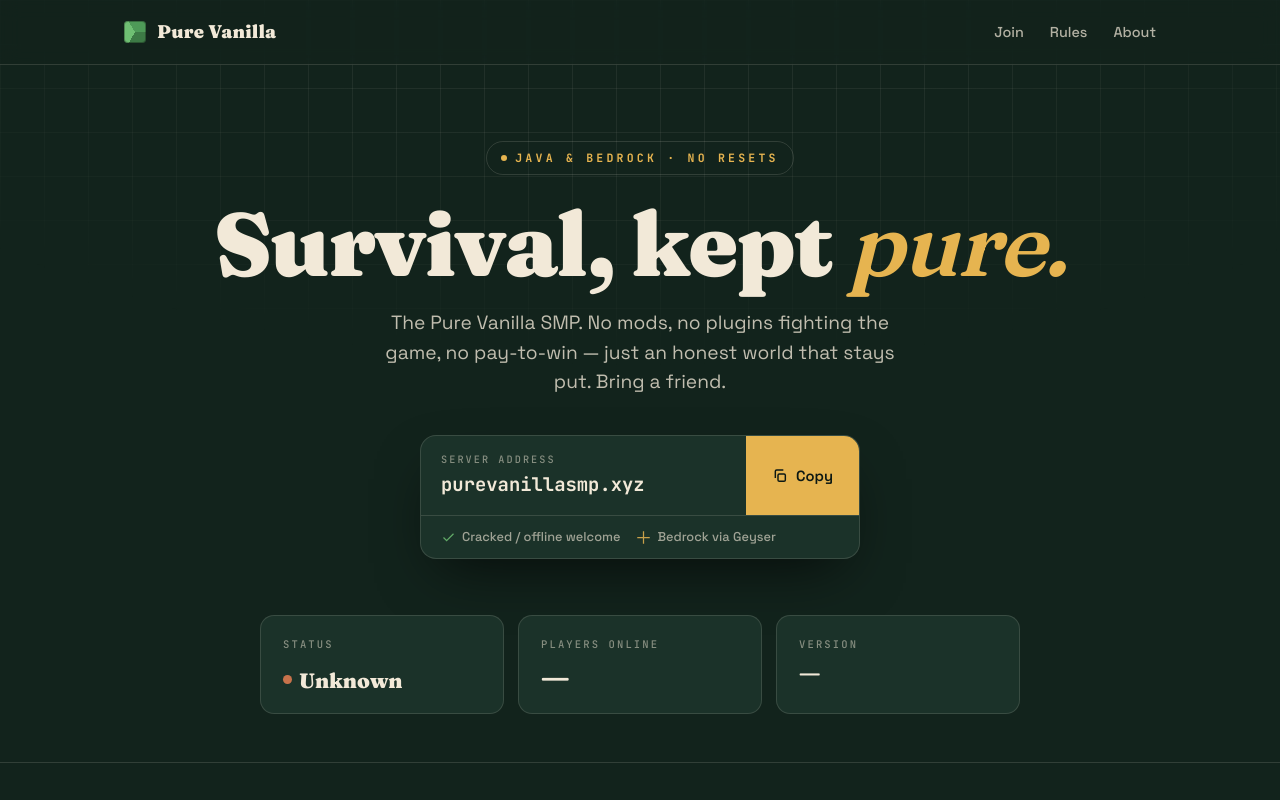
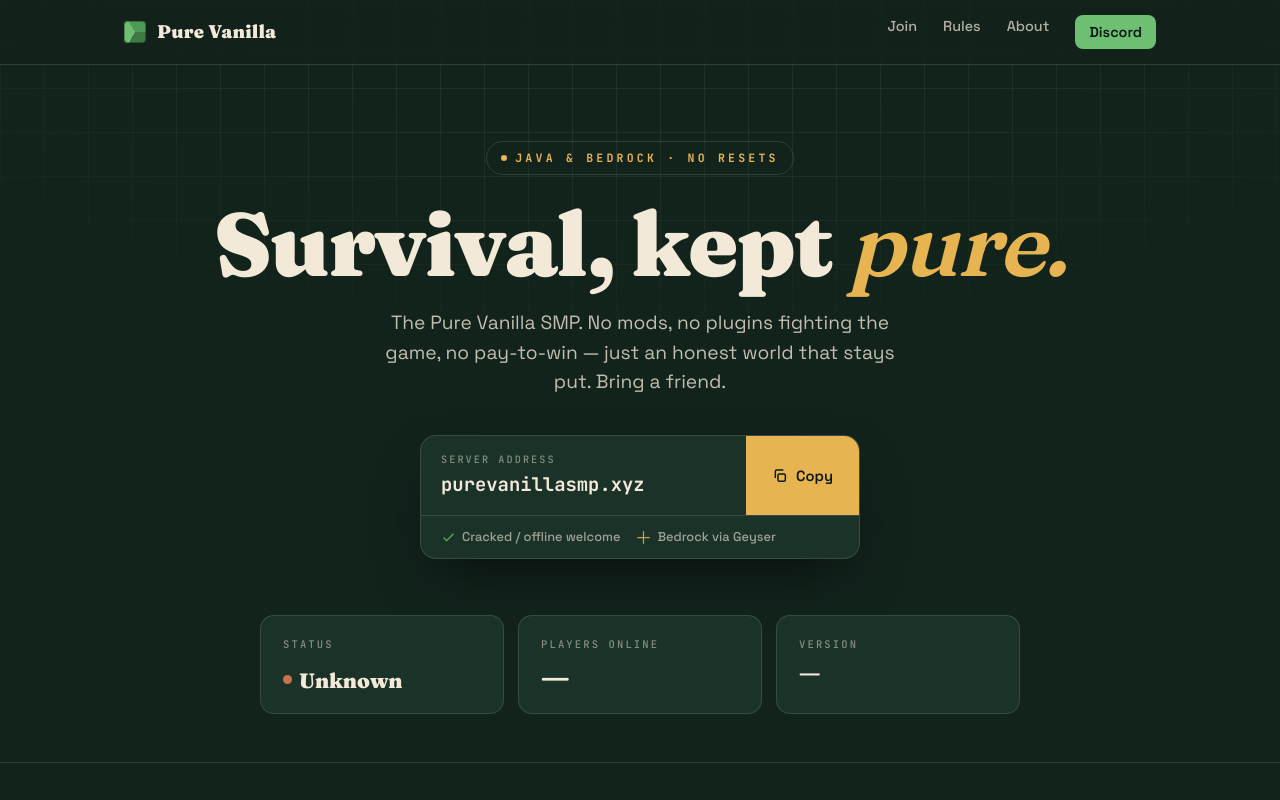
Before and after one commit to Tufelizamigo/PureVanillaSMP-Website, a plain HTML site: page index.html in a window 1280 px wide. Shown: the top 800 px of the page. Drawn offline with Linux system fonts and the light colour scheme; no server answers.

Commit message:
Add files via upload

```diff
--- a/index.html
+++ b/index.html
@@ -66,6 +66,8 @@
   .navlinks{display:flex;gap:26px;font-size:.9rem;font-weight:500}
   .navlinks a{color:rgba(242,233,216,.72);text-decoration:none;transition:color .18s}
   .navlinks a:hover{color:var(--gold)}
+  .navlinks a.dc{color:var(--pine3);background:var(--moss);padding:6px 14px;border-radius:8px;font-weight:600}
+  .navlinks a.dc:hover{background:#7fcf83;color:var(--pine3)}
   @media(max-width:620px){.navlinks{display:none}}
 
   /* ---------- Hero ---------- */
@@ -208,6 +210,7 @@
       <a href="#join">Join</a>
       <a href="#rules">Rules</a>
       <a href="#about">About</a>
+      <a href="https://discord.gg/X2BHUkRvvN" target="_blank" rel="noopener" class="dc">Discord</a>
     </div>
   </div>
 </nav>
@@ -377,6 +380,7 @@
 <footer>
   <div class="wrap">
     <div class="brand"><span class="cube"></span> Pure Vanilla SMP</div>
+    <p style="margin-bottom:18px"><a href="https://discord.gg/X2BHUkRvvN" target="_blank" rel="noopener" style="color:var(--moss);text-decoration:none;font-weight:600">Join our Discord →</a></p>
     <p>purevanillasmp.xyz · made by <span class="heart">Bany &amp; Tufe</span></p>
   </div>
 </footer>
```
